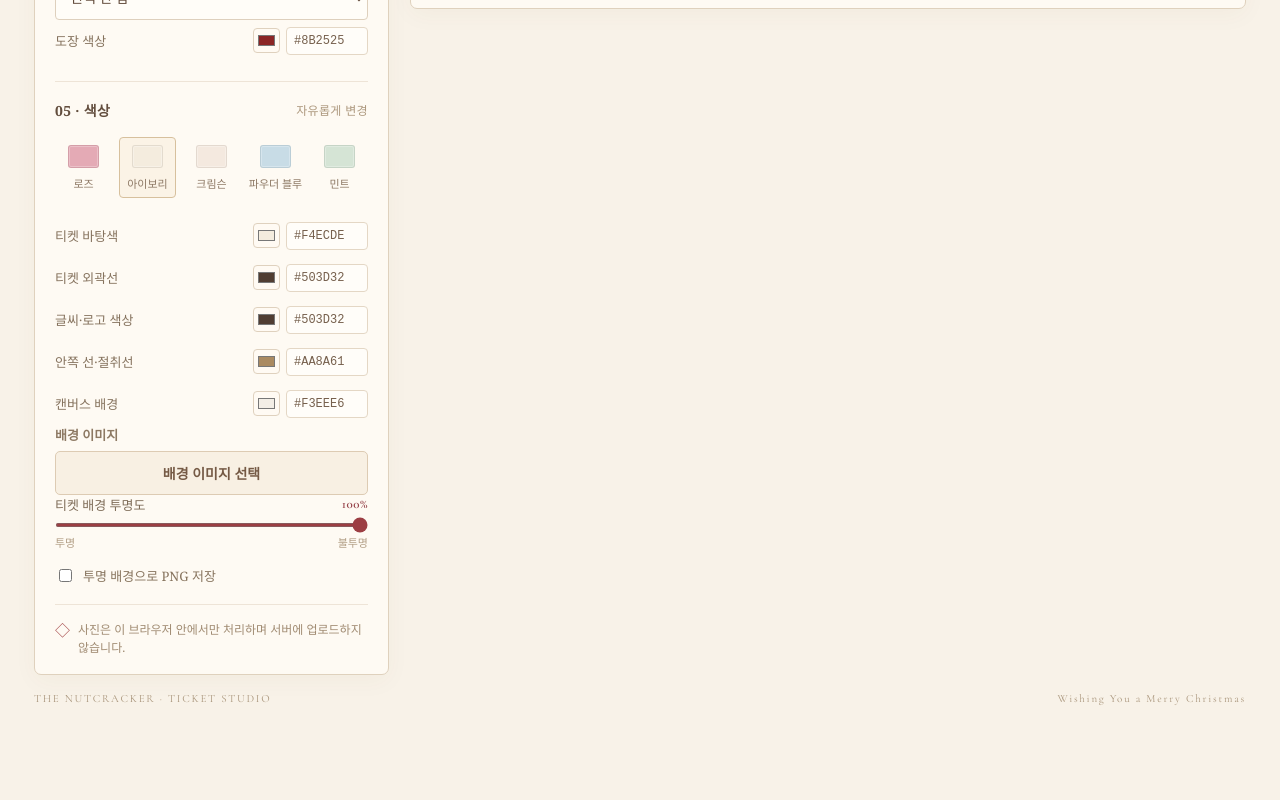
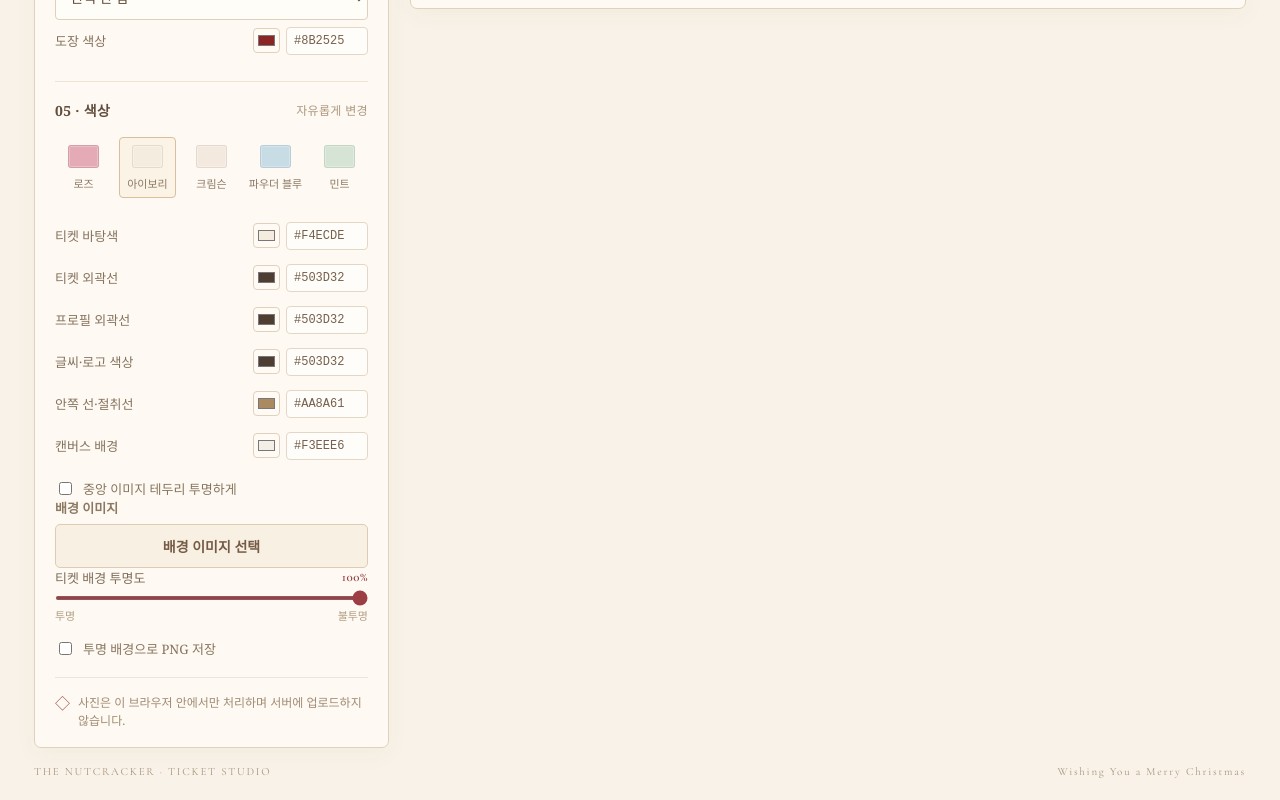
Before and after one commit to DoA-xoxo/ticket, a Next.js app in the folder nutcracker-ticket-editor-final/nutcracker-ticket-editor/: page / in a window 1280 px wide. Shown: the part 1234-2034 px from the top of the page. Before the commit the page ends 1961 px from the top, so only its background shows below. Built offline with nearby package versions, Linux system fonts and the light colour scheme.

Commit message:
Update page.tsx

```diff
--- a/nutcracker-ticket-editor-final/nutcracker-ticket-editor/app/page.tsx
+++ b/nutcracker-ticket-editor-final/nutcracker-ticket-editor/app/page.tsx
@@ -26,6 +26,8 @@ type TicketDesign = {
   stampType: 'none' | 'Mensch' | 'Soldat' | 'Ratte';
   stampColor: string;
   stampOpacity: number;
+  borderColor: string;
+  borderTransparent: boolean;
 };
 
 const INITIAL_DESIGN: TicketDesign = {
@@ -51,6 +53,8 @@ const INITIAL_DESIGN: TicketDesign = {
   stampType: 'none',
   stampColor: '#8B2525',
   stampOpacity: 0.88,
+  borderColor: '#503d32',
+  borderTransparent: false,
 };
 
 
@@ -543,11 +547,11 @@ if (originalName && nameStyle && design.name.trim()) {
   const xLimit = Math.max(0, Math.floor((1000 - 400 * design.scale) / 2) - 10);
   const yLimit = Math.max(0, Math.floor((1000 - 800 * design.scale) / 2) - 10);
   const colorPresets = [
-    { label: '로즈', ticket: '#e4aab5', ink: '#a52d32', text: '#a52d32', accent: '#bd6566' },
-    { label: '아이보리', ticket: '#f4ecde', ink: '#503d32', text: '#503d32', accent: '#aa8a61' },
-    { label: '크림슨', ticket: '#f4e9df', ink: '#9c252d', text: '#9c252d', accent: '#bd4548' },
-    { label: '파우더 블루', ticket: '#c8dce6', ink: '#304d65', text: '#304d65', accent: '#698fa5' },
-    { label: '민트', ticket: '#d5e4d5', ink: '#46644e', text: '#46644e', accent: '#829c7e' },
+    { label: '로즈', ticket: '#e4aab5', ink: '#a52d32', border: '#a52d32', text: '#a52d32', accent: '#bd6566' },
+    { label: '아이보리', ticket: '#f4ecde', ink: '#503d32', border: '#503d32', text: '#503d32', accent: '#aa8a61' },
+    { label: '크림슨', ticket: '#f4e9df', ink: '#9c252d', border: '#9c252d', text: '#9c252d', accent: '#bd4548' },
+    { label: '파우더 블루', ticket: '#c8dce6', ink: '#304d65', border: '#304d65', text: '#304d65', accent: '#698fa5' },
+    { label: '민트', ticket: '#d5e4d5', ink: '#46644e', border: '#46644e', text: '#46644e', accent: '#829c7e' },
   ];
 
   return (
@@ -880,9 +884,23 @@ if (originalName && nameStyle && design.name.trim()) {
             </div>
             <ColorField label="티켓 바탕색" value={design.ticketColor} onChange={(ticketColor) => update({ ticketColor })} />
             <ColorField label="티켓 외곽선" value={design.inkColor} onChange={(inkColor) => update({ inkColor })} />
+            <ColorField label="프로필 외곽선" value={design.borderColor} onChange={(borderColor) => update({ borderColor })} />
             <ColorField label="글씨·로고 색상" value={design.textColor} onChange={(textColor) => update({ textColor })} />
             <ColorField label="안쪽 선·절취선" value={design.accentColor} onChange={(accentColor) => update({ accentColor })} />
             <ColorField label="캔버스 배경" value={design.canvasColor} onChange={(canvasColor) => update({ canvasColor })} />
+
+            <label className="checkbox-row">
+              <input
+                type="checkbox"
+                checked={design.borderTransparent}
+                onChange={(e) =>
+                  update({
+                    borderTransparent: e.target.checked,
+                  })
+                }
+                />
+              중앙 이미지 테두리 투명하게
+            </label>
 
             <div className="background-image-control">
               <label className="form-label">배경 이미지</label>
```
